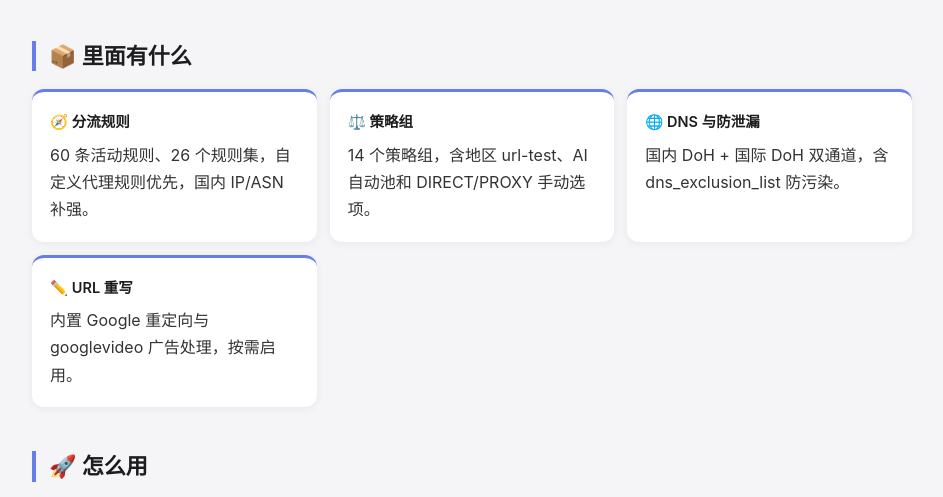
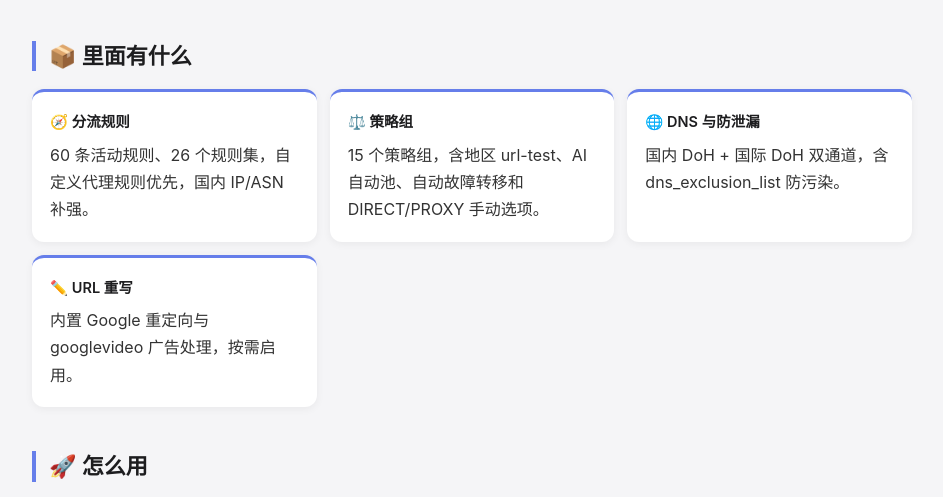
Before and after one commit to wpc6666/Shadowrocket, a plain HTML site: page index.html in a window 1280 px wide. Shown: the part 262-759 px from the top of the page, without its empty margins (168-1111 px from the left). Drawn offline with Linux system fonts and the light colour scheme.

Commit message:
feat: 增加自动故障转移策略

```diff
--- a/index.html
+++ b/index.html
@@ -5,12 +5,12 @@
 <meta name="viewport" content="width=device-width,initial-scale=1,viewport-fit=cover">
 <meta name="theme-color" content="#667eea">
 <title>Shadowrocket 配置 · 白澤 程</title>
-<meta name="description" content="Shadowrocket（小火箭）iOS 代理配置：60 条活动规则、14 个策略组、AI 自动分流、国内 IP/ASN 补强与双 DNS 防污染。">
+<meta name="description" content="Shadowrocket（小火箭）iOS 代理配置：60 条活动规则、15 个策略组、AI 自动分流、故障转移、国内 IP/ASN 补强与双 DNS 防污染。">
 <meta name="keywords" content="Shadowrocket,小火箭,iOS代理,分流规则,配置文件,订阅,url-test,DNS防污染">
 <meta name="author" content="白澤 程">
 <meta property="og:type" content="website">
 <meta property="og:title" content="Shadowrocket 配置 · 白澤 程">
-<meta property="og:description" content="Shadowrocket（小火箭）iOS 代理配置：60 条活动规则、14 个策略组、AI 自动分流、国内 IP/ASN 补强与双 DNS 防污染。">
+<meta property="og:description" content="Shadowrocket（小火箭）iOS 代理配置：60 条活动规则、15 个策略组、AI 自动分流、故障转移、国内 IP/ASN 补强与双 DNS 防污染。">
 <meta property="og:url" content="https://wpc6666.github.io/Shadowrocket/">
 <meta name="twitter:card" content="summary">
 <style>
@@ -156,7 +156,7 @@ footer p+p{margin-top:6px}
   <h2>📦 里面有什么</h2>
   <div class="grid">
     <div class="feat"><div class="t">🧭 分流规则</div><div class="desc">60 条活动规则、26 个规则集，自定义代理规则优先，国内 IP/ASN 补强。</div></div>
-    <div class="feat"><div class="t">⚖️ 策略组</div><div class="desc">14 个策略组，含地区 url-test、AI 自动池和 DIRECT/PROXY 手动选项。</div></div>
+    <div class="feat"><div class="t">⚖️ 策略组</div><div class="desc">15 个策略组，含地区 url-test、AI 自动池、自动故障转移和 DIRECT/PROXY 手动选项。</div></div>
     <div class="feat"><div class="t">🌐 DNS 与防泄漏</div><div class="desc">国内 DoH + 国际 DoH 双通道，含 dns_exclusion_list 防污染。</div></div>
     <div class="feat"><div class="t">✏️ URL 重写</div><div class="desc">内置 Google 重定向与 googlevideo 广告处理，按需启用。</div></div>
   </div>
```
Also changed, not shown: 2 other files.
